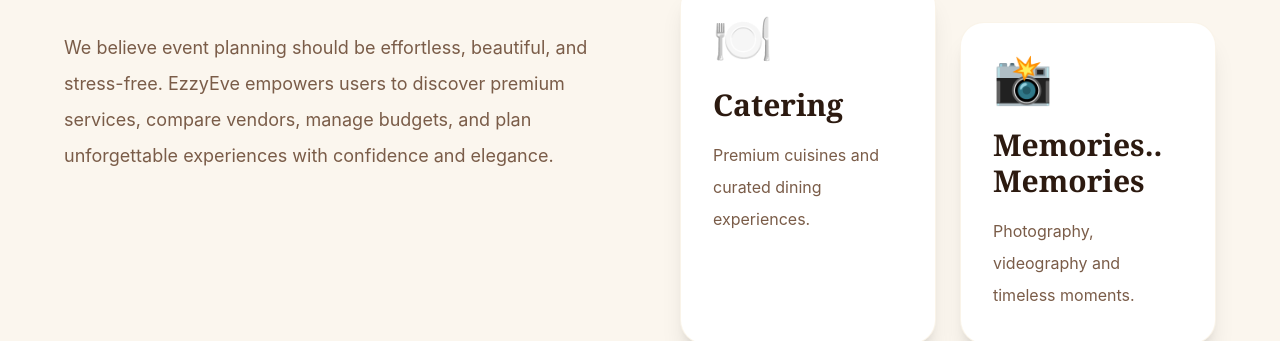
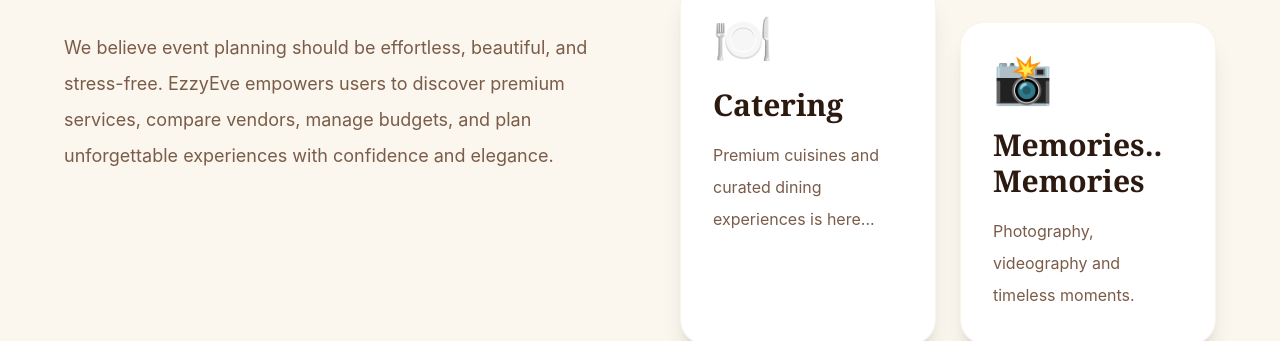
Before and after one commit to Mayankolkhaa/ezzyeve-event-management, a React (Vite) app in the folder client/: page /about in a window 1280 px wide. Shown: the part 1506-1847 px from the top of the page. Built offline with nearby package versions, Linux system fonts and the light colour scheme.

Commit message:
Added more features to About Page

```diff
--- a/client/src/pages/AboutPage.jsx
+++ b/client/src/pages/AboutPage.jsx
@@ -213,7 +213,7 @@ const AboutPage = () => {
               </h3>
 
               <p className="mt-4 text-[#7A5C48] leading-8">
-                Premium cuisines and curated dining experiences.
+                Premium cuisines and curated dining experiences is here...
               </p>
 
             </div>
```
